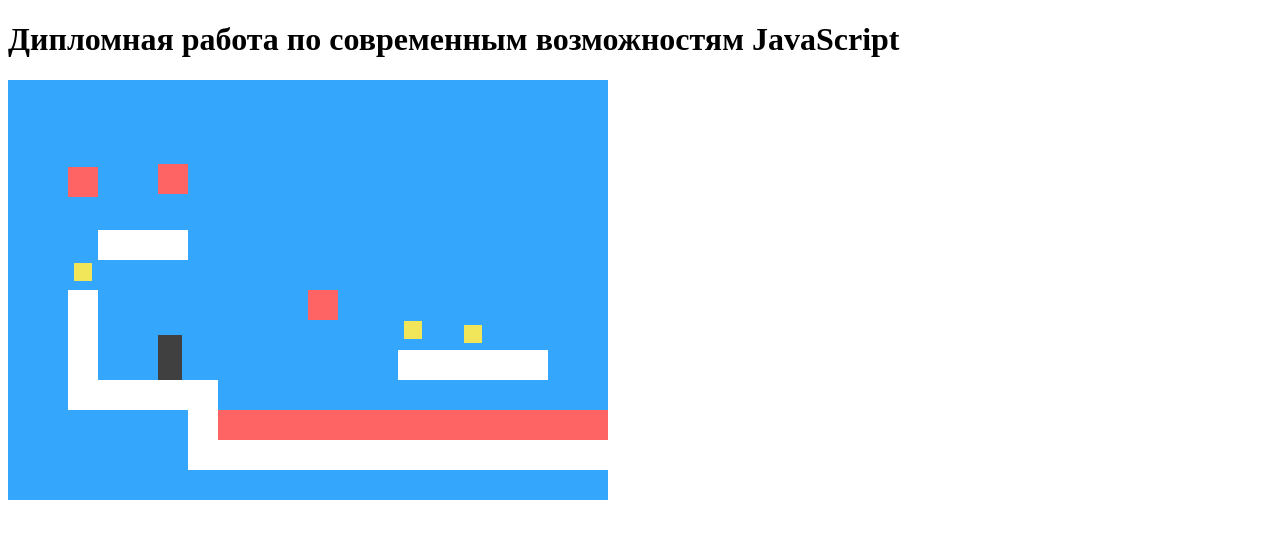
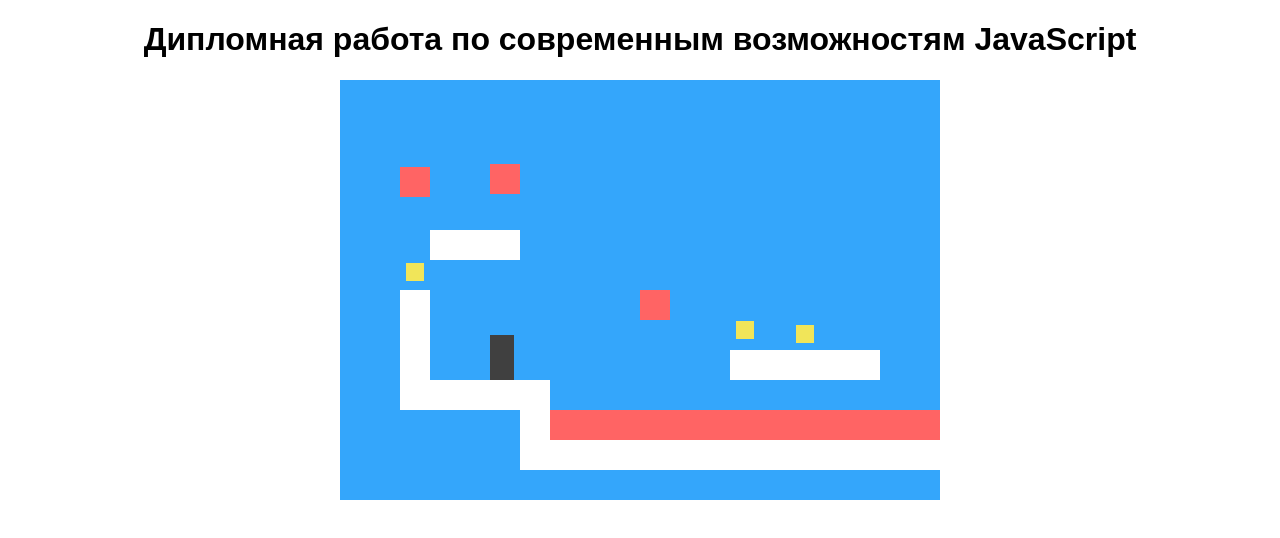
Before and after one commit to twicebornphoenix/Netology-es6-Diplom, a website: page index.html in a window 1280 px wide. Drawn offline with Linux system fonts and the light colour scheme.

Commit message:
изменены некоторые стили

```diff
--- a/css/main.css
+++ b/css/main.css
@@ -1,5 +1,13 @@
+body {
+    font-family: sans-serif;
+}
+
 hidden {
   display: none;
+}
+
+h1 {
+ text-align: center;
 }
 
 .background {
@@ -49,6 +57,7 @@
 }
 
 .game {
+  margin: 0 auto;
   overflow: hidden;
   max-width: 600px;
   max-height: 450px;
```
